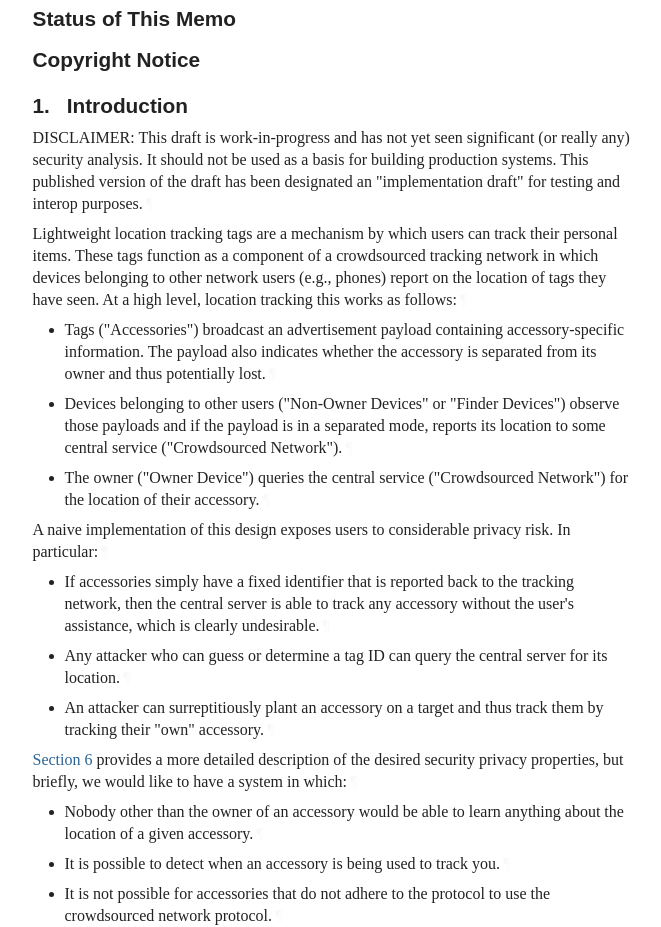
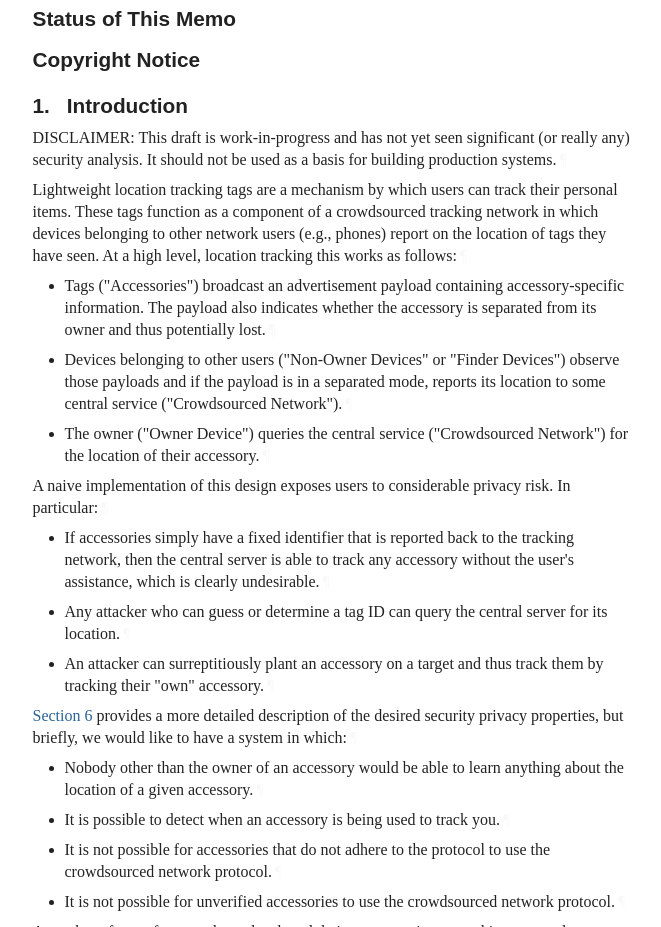
Before and after one commit to ekr/draft-fossaceca-dult-finding, a plain HTML site: page draft-fossaceca-dult-finding.html in a window 1280 px wide. Shown: the part 800-1727 px from the top of the page, without its empty margins (92-753 px from the left). Drawn offline with Linux system fonts and the light colour scheme; a web font is replaced by a local one.

Commit message:
Script updating gh-pages from a34ab36. [ci skip]

```diff
--- a/draft-fossaceca-dult-finding.html
+++ b/draft-fossaceca-dult-finding.html
@@ -1252,8 +1252,7 @@ they have seen and by which owners look up their location.<a href="#section-abst
       </h2>
 <p id="section-1-1">DISCLAIMER: This draft is work-in-progress and has not yet seen significant (or
 really any) security analysis. It should not be used as a basis for building
-production systems. This published version of the draft has been designated
-an "implementation draft" for testing and interop purposes.<a href="#section-1-1" class="pilcrow">¶</a></p>
+production systems.<a href="#section-1-1" class="pilcrow">¶</a></p>
 <p id="section-1-2">Lightweight location tracking tags are a mechanism by which users can track their personal items. These tags function as a component of a crowdsourced
 tracking network in which devices belonging to other network users
 (e.g., phones) report on the location of tags they have seen.
```
Also changed, not shown: draft-fossaceca-dult-finding.txt.
